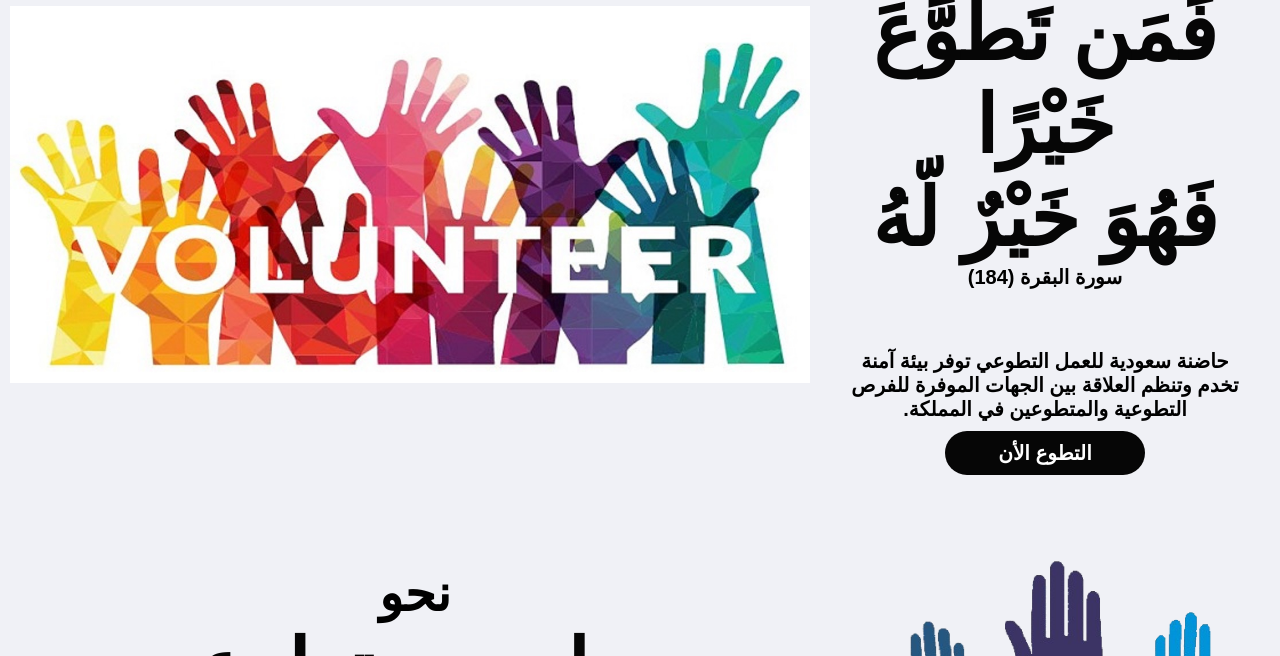
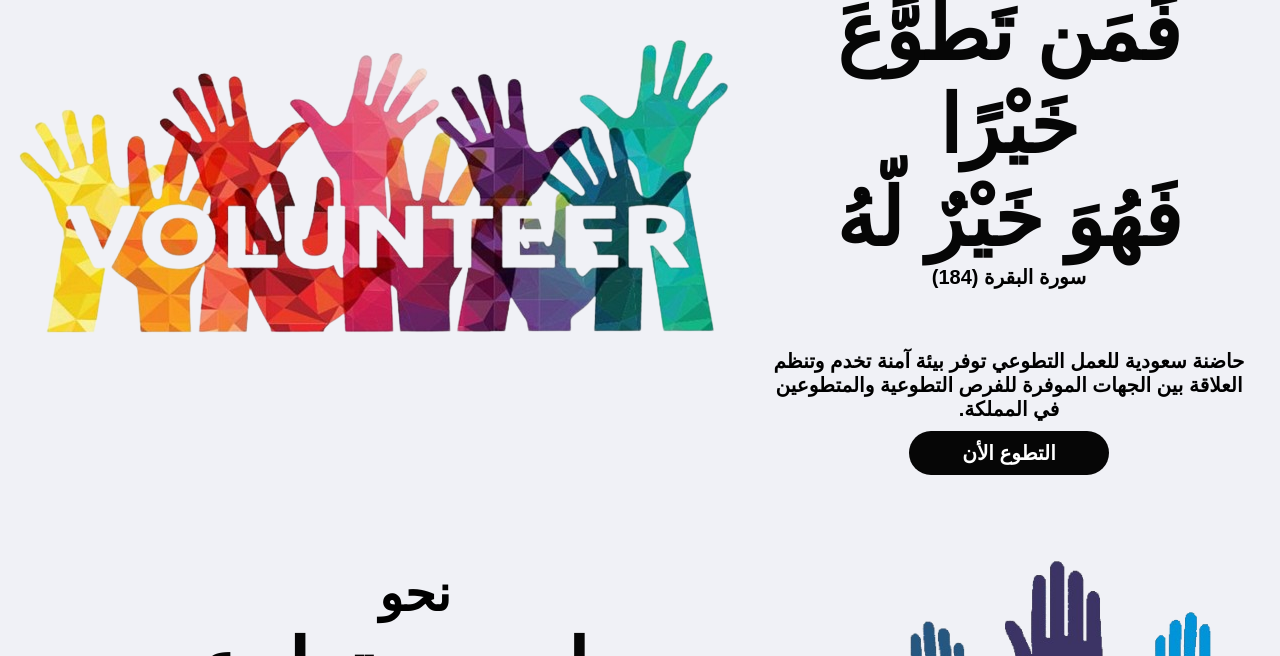
Before and after one commit to mohamedamgad200/mohamedamgad200-el3amel-eltatw3ye-website-test2, a plain HTML site: page index.html in a window 1280 px wide. Shown: the part 144-800 px from the top of the page. Drawn offline with Linux system fonts and the light colour scheme.

Commit message:
Update index.html

```diff
--- a/index.html
+++ b/index.html
@@ -42,7 +42,8 @@
         <div class=" container">
             <div class="home-content">
                 <div class="home-image">
-                    <img src="images/تطوع.jpg" alt="" style="max-width: 800px;margin-top: 50px; margin-left: 10px;">
+                   <img src="images/تطوع-removebg-preview.png" alt=""
+                        style="max-width: 800px;margin-top: 50px; margin-left: 10px;">
                 </div>
                 <div class="content">
                     <h2><span>فَمَن تَطَوَّعَ خَيْرًا</span>
```
